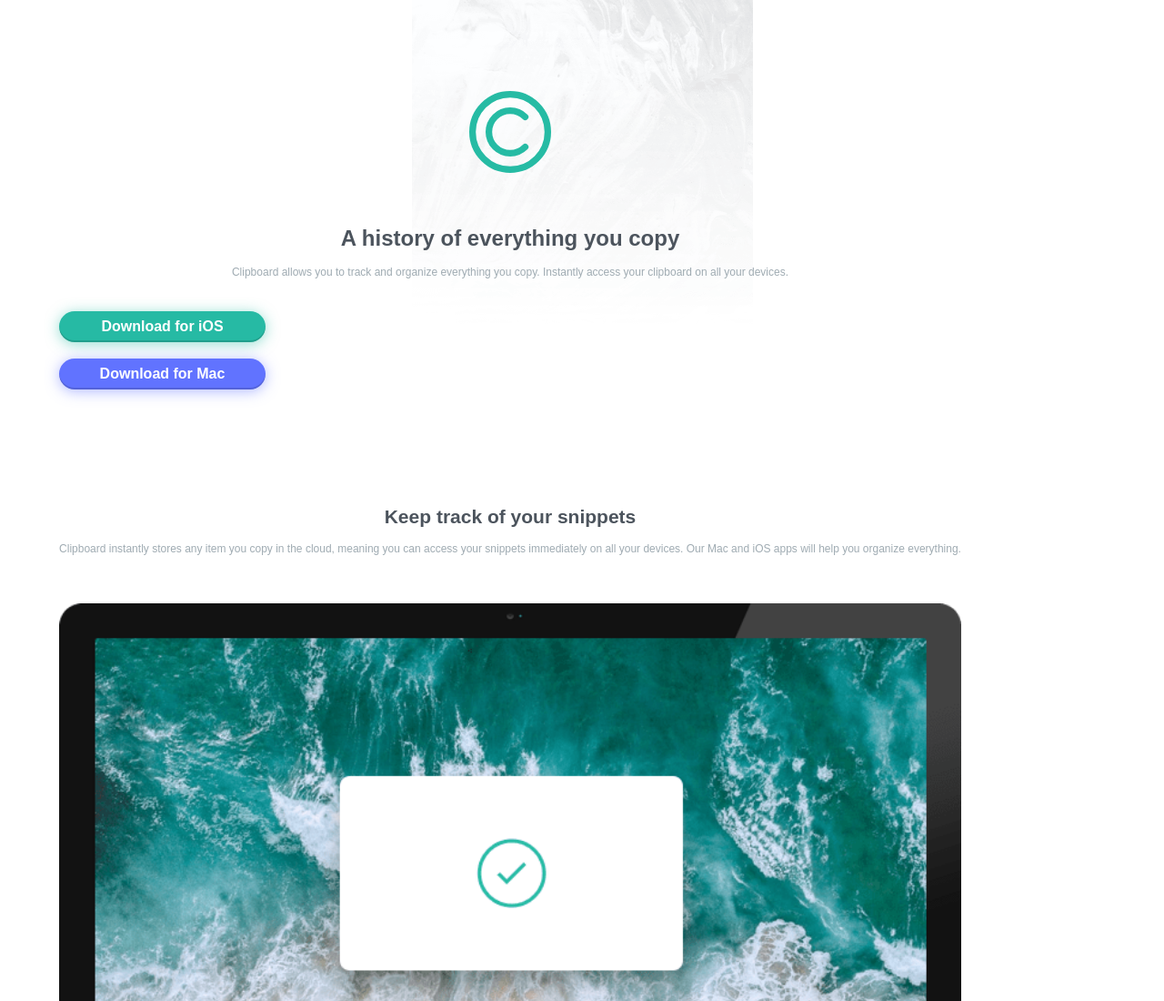
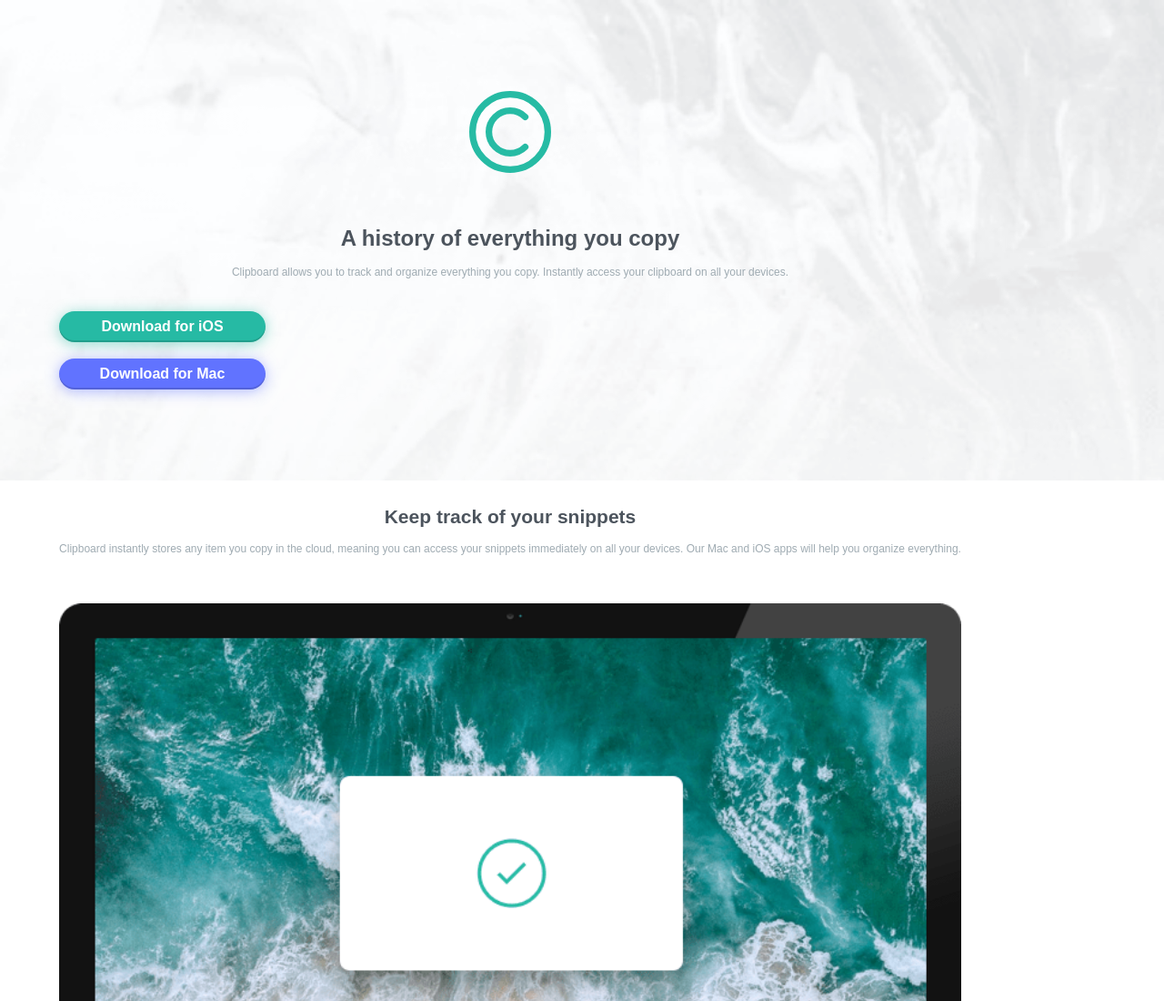
Before and after one commit to MatheusFLemma/clipboard-landing-page, a website: page index.html in a window 1280 px wide. Shown: the top 1100 px of the page at 91% size. Drawn offline with Linux system fonts and the light colour scheme; a web font is replaced by a local one.

Commit message:
Correção da imagem de fundo do header não completar todo o espaço disponível.

```diff
--- a/src/sass/layout/_l-header.scss
+++ b/src/sass/layout/_l-header.scss
@@ -1,7 +1,8 @@
 .l-header {
   @include paddingTopBottom(100, 100);
 
-  background: url(/src/images/bg-header-mobile.png) no-repeat center top ;
+  background: url(/src/images/bg-header-mobile.png) no-repeat top;
+  background-size: cover;
 
   &__logo {
     @include toRem(margin-bottom, 58);
```
Also changed, not shown: src/sass/style.css, 1 other file.
